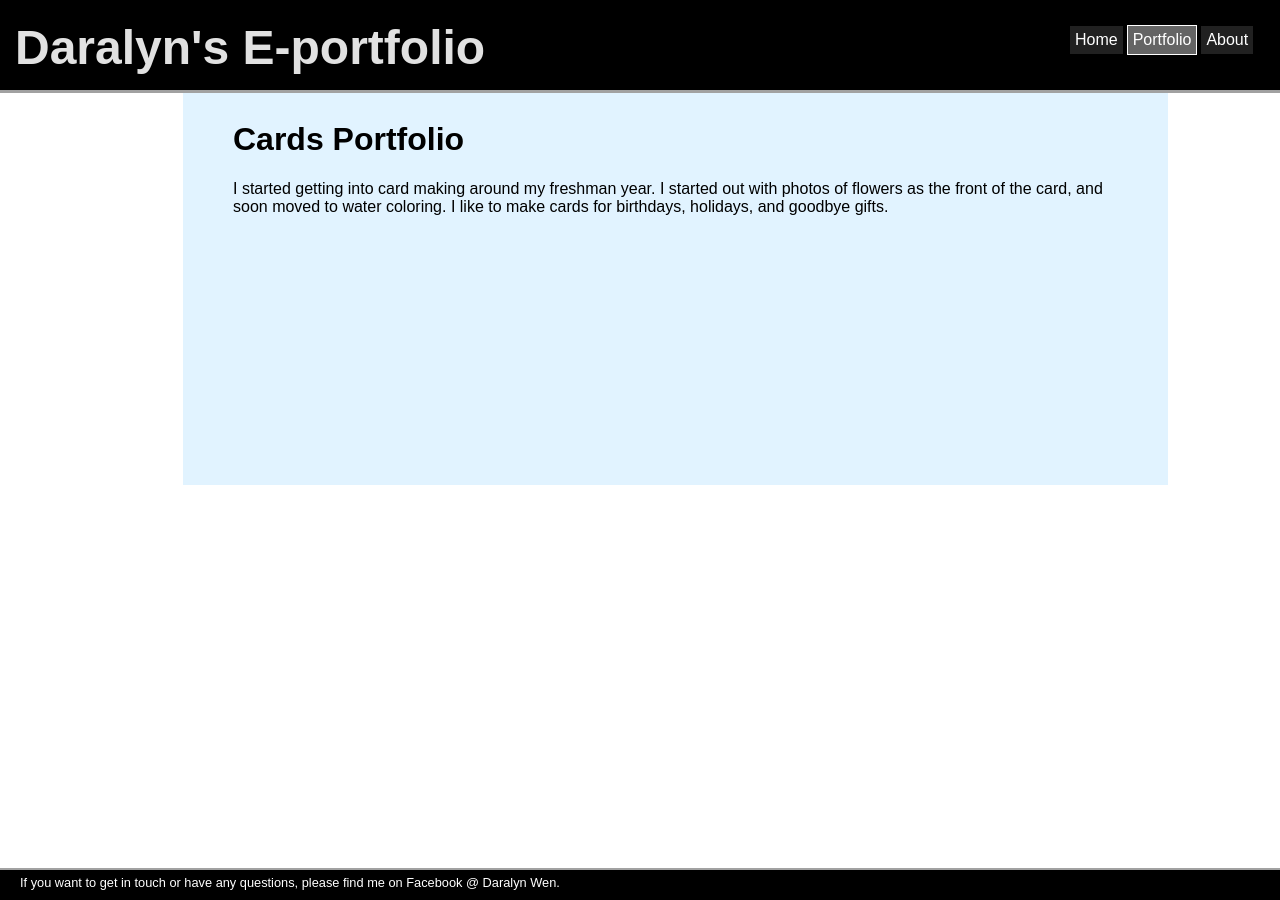
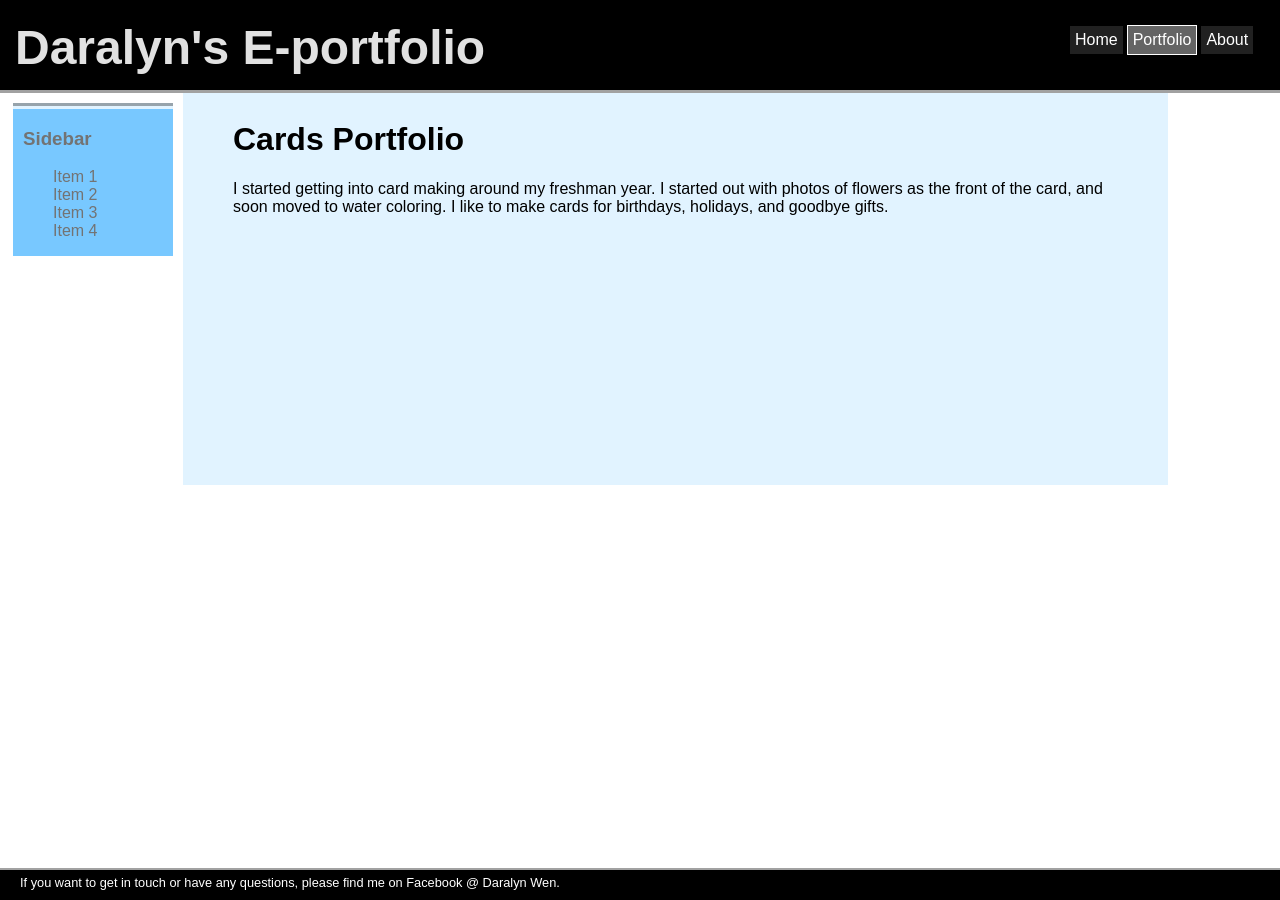
Before and after one commit to daralyn/daralyn.github.io, a Jekyll site: the page built from portfolio/cards/index.html, in a window 1280 px wide. Built offline with Jekyll 4.4.1, drawn with Linux system fonts in a browser that asks for light colours.

Commit message:
Update index.html

```diff
--- a/portfolio/cards/index.html
+++ b/portfolio/cards/index.html
@@ -2,6 +2,16 @@
 layout: portfolio
 title: Daralyn's Cards
 ---
+<div class="sidebar">
+	<h3><a class="sidelinkbig">Sidebar</a></h3>
+		<ul class="sidelist">
+			<li><a class="sidelinkreg" href="/">Item 1</a></li>
+			<li><a class="sidelinkreg" href="/">Item 2</a></li>
+			<li><a class="sidelinkreg" href="/">Item 3</a></li>
+			<li><a class="sidelinkreg" href="/">Item 4</a></li>
+		</ul>
+</div> <!-- sidebar-->
+
 <h1>
   Cards Portfolio
 </h1>
```
